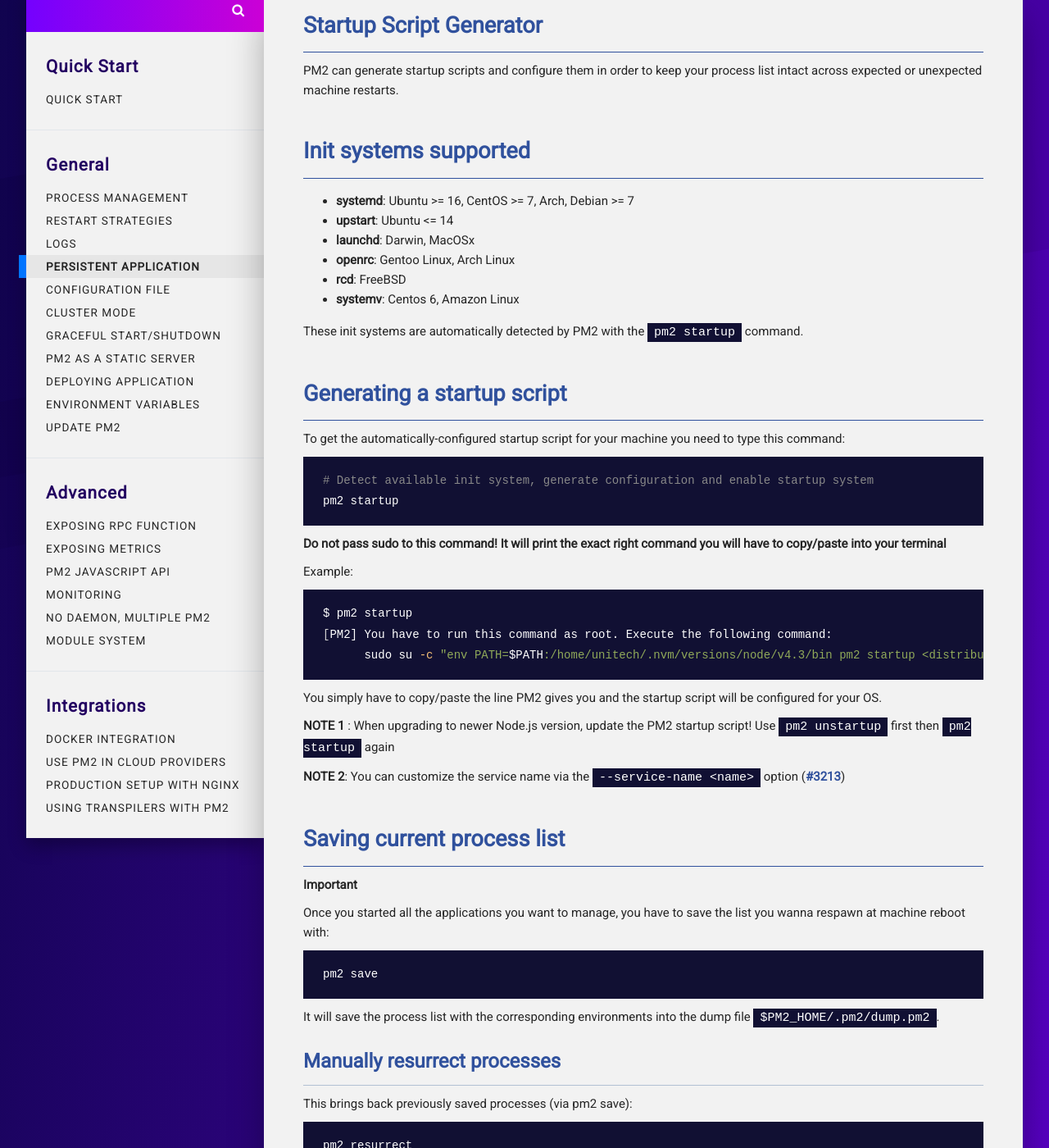
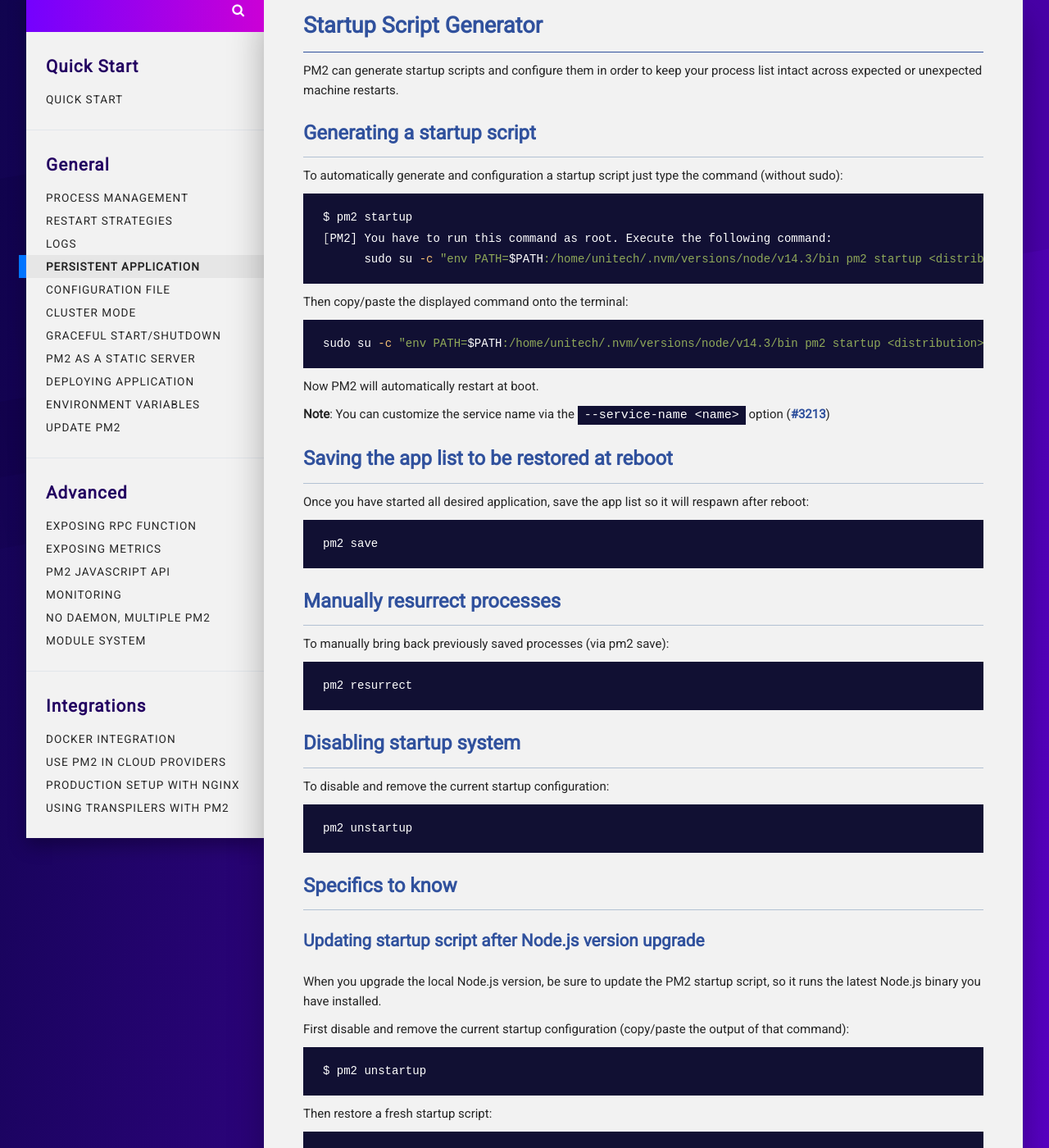
Before and after one commit to pm2-hive/pm2-hive.github.io, a Jekyll site: the page built from docs/features/startup.md, in a window 1280 px wide and 1400 px high, scrolled down 228 px. Shown: the whole window at 82% size. Built offline with Jekyll 4.4.1, drawn with Linux system fonts in a browser that asks for light colours; comment, search, counter and statistics services are not loaded; some of the changed text lies outside the part shown.

Commit message:
Update startup.md

````diff
--- a/docs/features/startup.md
+++ b/docs/features/startup.md
@@ -9,87 +9,69 @@
 
 PM2 can generate startup scripts and configure them in order to keep your process list intact across expected or unexpected machine restarts.
 
-## Init systems supported
+### Generating a startup script
 
-- **systemd**: Ubuntu >= 16, CentOS >= 7, Arch, Debian >= 7
-- **upstart**: Ubuntu <= 14
-- **launchd**: Darwin, MacOSx
-- **openrc**: Gentoo Linux, Arch Linux
-- **rcd**: FreeBSD
-- **systemv**: Centos 6, Amazon Linux
+To automatically generate and configuration a startup script just type the command (without sudo):
 
-These init systems are automatically detected by PM2 with the `pm2 startup` command.
-
-## Generating a startup script
-
-To get the automatically-configured startup script for your machine you need to type this command:
-
-```bash
-# Detect available init system, generate configuration and enable startup system
-pm2 startup
-```
-
-**Do not pass sudo to this command! It will print the exact right command you will have to copy/paste into your terminal**
-
-Example:
 ```bash
 $ pm2 startup
 [PM2] You have to run this command as root. Execute the following command:
-      sudo su -c "env PATH=$PATH:/home/unitech/.nvm/versions/node/v4.3/bin pm2 startup <distribution> -u <user> --hp <home-path>
+      sudo su -c "env PATH=$PATH:/home/unitech/.nvm/versions/node/v14.3/bin pm2 startup <distribution> -u <user> --hp <home-path>
 ```
 
-You simply have to copy/paste the line PM2 gives you and the startup script will be configured for your OS.
+Then copy/paste the displayed command onto the terminal:
 
+```bash
+sudo su -c "env PATH=$PATH:/home/unitech/.nvm/versions/node/v14.3/bin pm2 startup <distribution> -u <user> --hp <home-path>
+```
 
-**NOTE 1** : When upgrading to newer Node.js version, update the PM2 startup script! Use `pm2 unstartup` first then `pm2 startup` again
+Now PM2 will automatically restart at boot.
 
-**NOTE 2**: You can customize the service name via the `--service-name <name>` option ([#3213](https://github.com/Unitech/pm2/pull/3213))
+**Note**: You can customize the service name via the `--service-name <name>` option ([#3213](https://github.com/Unitech/pm2/pull/3213))
 
-## Saving current process list
+### Saving the app list to be restored at reboot
 
-**Important**
-
-Once you started all the applications you want to manage, you have to save the list you wanna respawn at machine reboot with:
+Once you have started all desired application, save the app list so it will respawn after reboot:
 
 ```bash
 pm2 save
 ```
 
-It will save the process list with the corresponding environments into the dump file `$PM2_HOME/.pm2/dump.pm2`.
-
 ### Manually resurrect processes
 
-This brings back previously saved processes (via pm2 save):
+To manually bring back previously saved processes (via pm2 save):
 
 ```bash
 pm2 resurrect
 ```
 
-## Disabling startup system
+### Disabling startup system
+
+To disable and remove the current startup configuration:
 
 ```bash
 pm2 unstartup
 ```
 
-The previous line code let PM2 detect your platform. Alternatively you can use another specified init system youself using:
+### Specifics to know
+
+#### Updating startup script after Node.js version upgrade
+
+When you upgrade the local Node.js version, be sure to update the PM2 startup script, so it runs the latest Node.js binary you have installed.
+
+First disable and remove the current startup configuration (copy/paste the output of that command):
 
 ```bash
-pm2 unstartup
+$ pm2 unstartup
 ```
 
-## Updating Startup Script
+Then restore a fresh startup script:
 
 ```bash
-pm2 unstartup
+$ pm2 startup
 ```
 
-Then
-
-```bash
-pm2 startup
-```
-
-## User permissions
+#### User permissions
 
 Let's say you want the startup script to be executed under another user.
 
@@ -99,14 +81,14 @@
 pm2 startup ubuntu -u www --hp /home/ubuntu
 ```
 
-## Specifying the init system
+#### Specifying the init system
 
 You can specify the platform you use by yourself if you want to (where platform can be either one of the cited above):
 ```
 pm2 startup [ubuntu | ubuntu14 | ubuntu12 | centos | centos6 | arch | oracle | amazon | macos | darwin | freebsd | systemd | systemv | upstart | launchd | rcd | openrc]
 ```
 
-## SystemD installation checking
+#### SystemD installation checking
 
 ```bash
 # Check if pm2-<USER> service has been added
@@ -132,6 +114,17 @@
 WantedBy=multi-user.target network-online.target
 ```
 
-## Windows consideration
+#### Windows startup script
 
 To generate a Windows compatible startup script have a look to the excellent [pm2-installer](https://github.com/jessety/pm2-installer)
+
+#### Init systems supported
+
+- **systemd**: Ubuntu >= 16, CentOS >= 7, Arch, Debian >= 7
+- **upstart**: Ubuntu <= 14
+- **launchd**: Darwin, MacOSx
+- **openrc**: Gentoo Linux, Arch Linux
+- **rcd**: FreeBSD
+- **systemv**: Centos 6, Amazon Linux
+
+These init systems are automatically detected by PM2 with the `pm2 startup` command.
````
